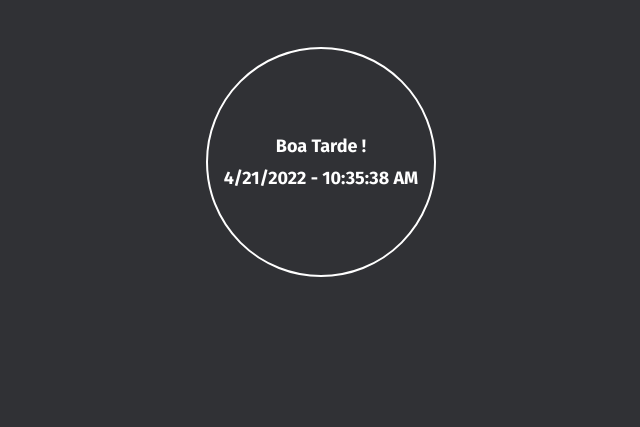
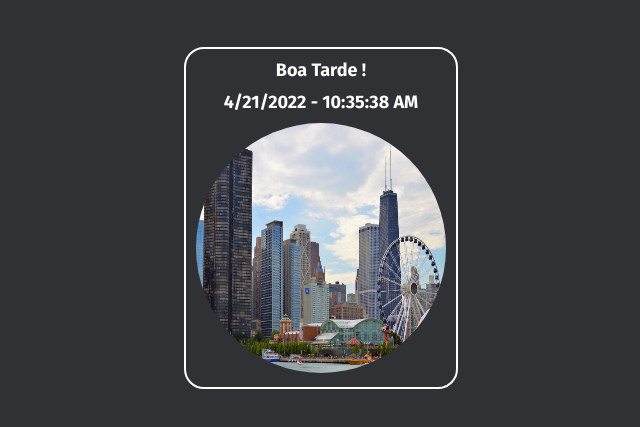
Before and after one commit to Gui1703/Current-date-and-time, a plain HTML site: page index.html in a window 1280 px wide. Shown: the part 61-488 px from the top of the page, without its empty margins (319-959 px from the left). Drawn offline with Linux system fonts and the light colour scheme.

Commit message:
feat: finished application

```diff
--- a/index.html
+++ b/index.html
@@ -17,8 +17,11 @@
     <div class="container">
       <h1>Hora e data agora</h1>
       <div class="hour">
-          <p id="day"></p>
-          <p id="time"></p>
+        <p id="day"></p>
+        <p id="time"></p>
+        <div>
+          <img id="image" src="./assets/morning.jpg" alt="Foto do dia" />
+        </div>
       </div>
     </div>
   </body>
--- a/script.js
+++ b/script.js
@@ -1,5 +1,6 @@
 const timeDisplay = document.getElementById("time");
 const day = document.getElementById("day");
+const img = document.getElementById("image");
 const now = new Date();
 const hour = now.getHours();
 
@@ -15,10 +16,14 @@ setInterval(refreshTime, 1000);
 
 if ((hour >= 6) & (hour <= 12)) {
   day.innerHTML = "Bom Dia !";
+  img.src = "./assets/morning.jpg";
 } else if ((hour >= 12) & (hour <= 18)) {
   day.innerHTML = "Boa Tarde !";
+  img.src = "./assets/afternoon.jpg";
 } else if ((hour >= 19) & (hour <= 24)) {
   day.innerHTML = "Boa Noite !";
+  img.src = "./assets/night.jpg";
 } else {
   day.innerHTML = "Boa Madrugada !";
+  img.src = "./assets/dawn.jpg";
 }
--- a/styles.css
+++ b/styles.css
@@ -20,13 +20,11 @@
   display: flex;
   flex-direction: column;
   align-items: center;
-  justify-content: center;
   margin-top: 50px;
+  padding: 10px;
   gap: 10px;
   border: 2px solid white;
-  border-radius: 50%;
-  height: 230px;
-  width: 230px;
+  border-radius: 20px;
 }
 
 #time,
@@ -34,3 +32,18 @@
   font-size: 18px;
   font-weight: 700;
 }
+
+img {
+  width: 250px;
+  height: 250px;
+  border-radius: 50%;
+}
+
+@media (max-width: 300px) {
+  img {
+    width: 100%;
+  }
+  .hour {
+    width: 95%;
+  }
+}
```
Also changed, not shown: assets/afternoon.jpg (added), assets/dawn.jpg (added), assets/morning.jpg (added), assets/night.jpg (added).
